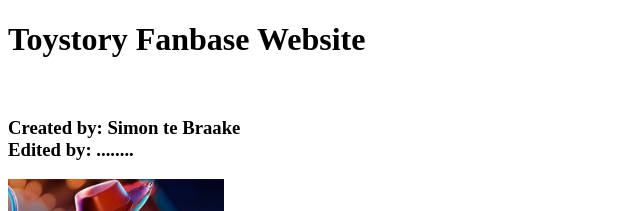
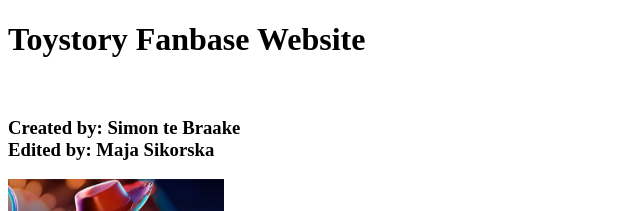
Before and after one commit to SimonteBraake/prj1-repository, a plain HTML site: page index.html in a window 1280 px wide. Shown: the top 211 px of the page, without its empty margins (0-640 px from the left). Drawn offline with Linux system fonts and the light colour scheme.

Commit message:
added my name

```diff
--- a/index.html
+++ b/index.html
@@ -8,7 +8,7 @@
 </head>
 	<body>
 		<h1>Toystory Fanbase Website </h1> <br>
-		<h3>Created by: Simon te Braake <br>Edited by: ........ </h3>
+		<h3>Created by: Simon te Braake <br>Edited by: Maja Sikorska </h3>
 		<img src="images/toystory.jpg" alt="Best Poster Ever" width="216" height="334">
 
 		<p>We all love toystory, so don't let this masterpiece die. <br> Please force this movie on your children :)</p>
```
